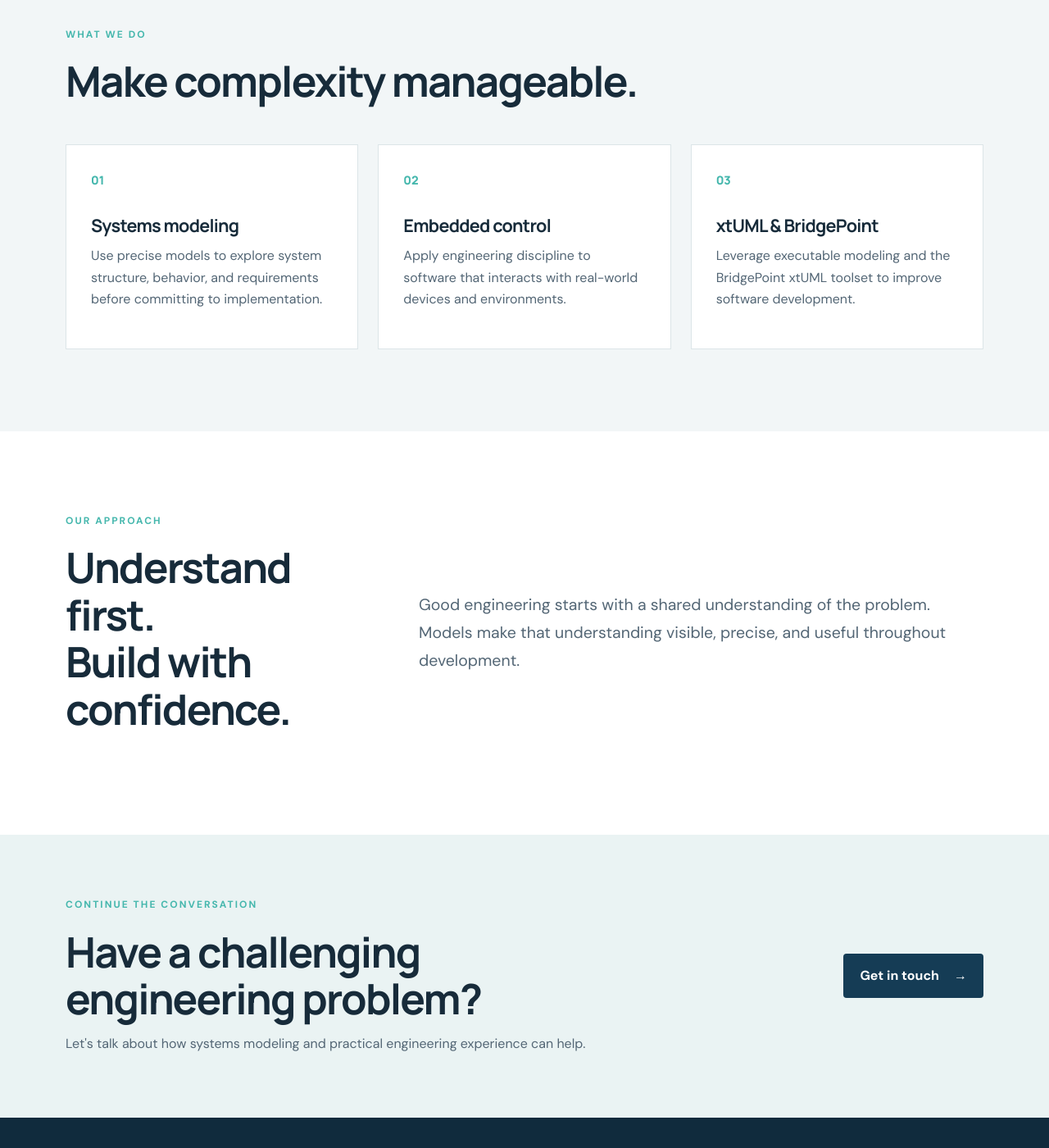
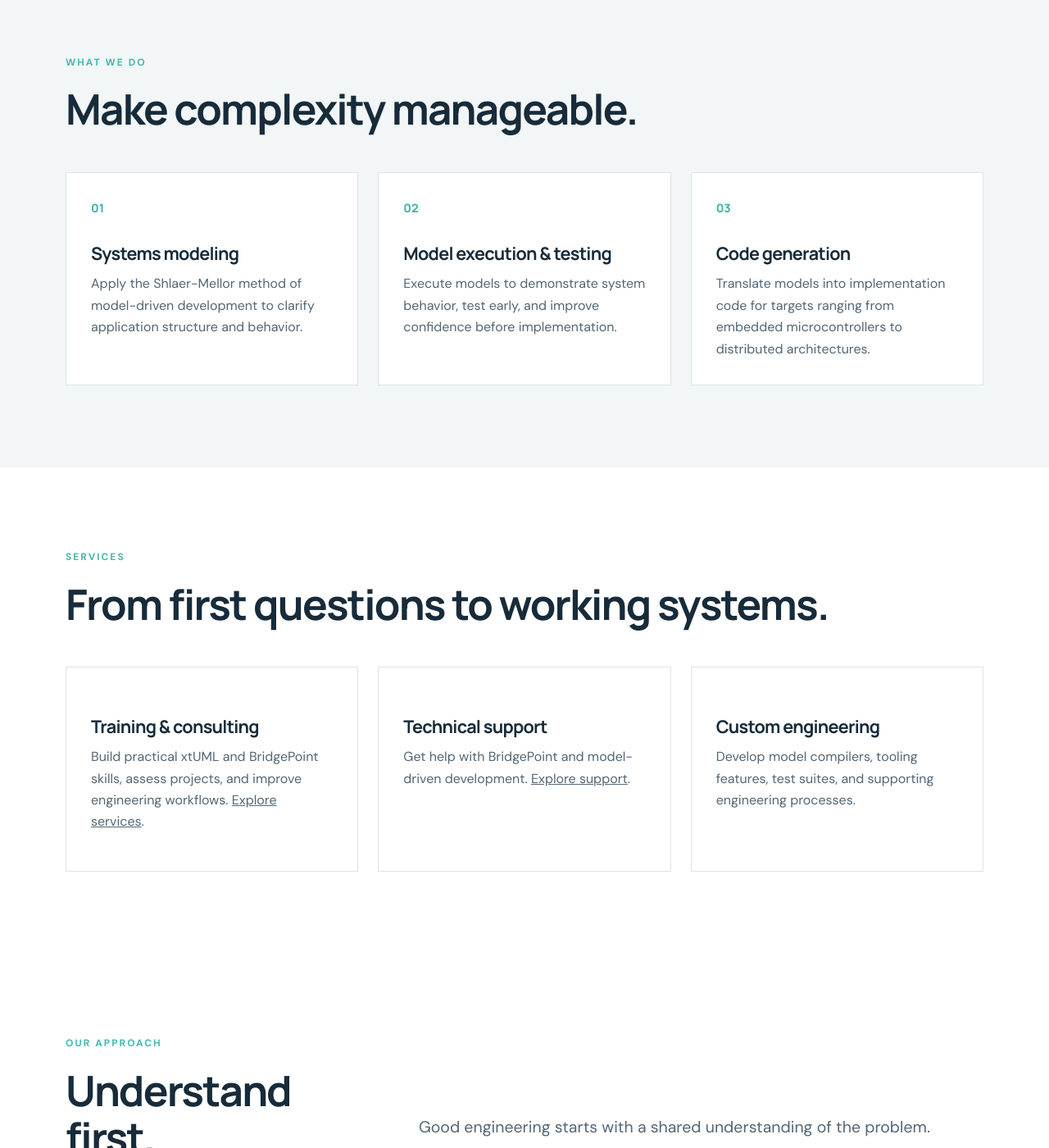
Before and after one commit to xtuml/onefactinc, a Jekyll site: the page built from index.md, in a window 1280 px wide and 1400 px high, scrolled down 1263 px. Shown: the whole window at 82% size. Built offline with Jekyll 4.4.1, drawn with Linux system fonts in a browser that asks for light colours; some of the changed text lies outside the part shown.

Commit message:
Integrate migrated content and navigation: index.md

```diff
--- a/index.md
+++ b/index.md
@@ -20,7 +20,7 @@ description: One Fact provides expertise in systems modeling, embedded control,
     <p class="eyebrow">ONE FACT</p>
     <div>
       <h2>Engineering insight for systems that matter.</h2>
-      <p class="large-copy">From systems modeling to embedded control, we bring practical experience and disciplined methods to challenging engineering problems.</p>
+      <p class="large-copy">One Fact offers professional services, consulting, training, and support around systems modeling, embedded control, and the BridgePoint xtUML modeling tool.</p>
     </div>
   </div>
 </section>
@@ -33,18 +33,30 @@ description: One Fact provides expertise in systems modeling, embedded control,
       <article class="feature">
         <span class="feature-number">01</span>
         <h3>Systems modeling</h3>
-        <p>Use precise models to explore system structure, behavior, and requirements before committing to implementation.</p>
+        <p>Apply the Shlaer-Mellor method of model-driven development to clarify application structure and behavior.</p>
       </article>
       <article class="feature">
         <span class="feature-number">02</span>
-        <h3>Embedded control</h3>
-        <p>Apply engineering discipline to software that interacts with real-world devices and environments.</p>
+        <h3>Model execution &amp; testing</h3>
+        <p>Execute models to demonstrate system behavior, test early, and improve confidence before implementation.</p>
       </article>
       <article class="feature">
         <span class="feature-number">03</span>
-        <h3>xtUML &amp; BridgePoint</h3>
-        <p>Leverage executable modeling and the BridgePoint xtUML toolset to improve software development.</p>
+        <h3>Code generation</h3>
+        <p>Translate models into implementation code for targets ranging from embedded microcontrollers to distributed architectures.</p>
       </article>
+    </div>
+  </div>
+</section>
+
+<section class="section">
+  <div class="container">
+    <p class="eyebrow">SERVICES</p>
+    <h2>From first questions to working systems.</h2>
+    <div class="feature-grid">
+      <article class="feature"><h3>Training &amp; consulting</h3><p>Build practical xtUML and BridgePoint skills, assess projects, and improve engineering workflows. <a href="{{ '/training-consulting/' | relative_url }}">Explore services</a>.</p></article>
+      <article class="feature"><h3>Technical support</h3><p>Get help with BridgePoint and model-driven development. <a href="{{ '/support/' | relative_url }}">Explore support</a>.</p></article>
+      <article class="feature"><h3>Custom engineering</h3><p>Develop model compilers, tooling features, test suites, and supporting engineering processes.</p></article>
     </div>
   </div>
 </section>
@@ -66,6 +78,6 @@ description: One Fact provides expertise in systems modeling, embedded control,
       <h2>Have a challenging engineering problem?</h2>
       <p>Let's talk about how systems modeling and practical engineering experience can help.</p>
     </div>
-    <a class="button button-dark" href="{{ '/contact/' | relative_url }}">Get in touch <span aria-hidden="true">→</span></a>
+    <a class="button button-dark" href="{{ '/get-in-touch/' | relative_url }}">Get in touch <span aria-hidden="true">→</span></a>
   </div>
 </section>
```
